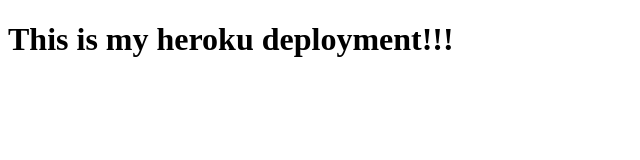
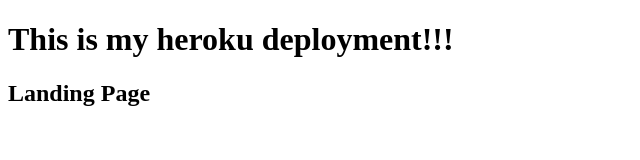
Before and after one commit to ImmanuelM404/deployment-lab, a website: page index.html in a window 1280 px wide. Shown: the whole page, without its empty margins (0-640 px from the left). Drawn offline with Linux system fonts and the light colour scheme.

Commit message:
Landing Page

```diff
--- a/index.html
+++ b/index.html
@@ -8,5 +8,6 @@
 </head>
 <body>
   <h1>This is my heroku deployment!!!</h1>
+  <h2> Landing Page</h2>
 </body>
 </html>
```
